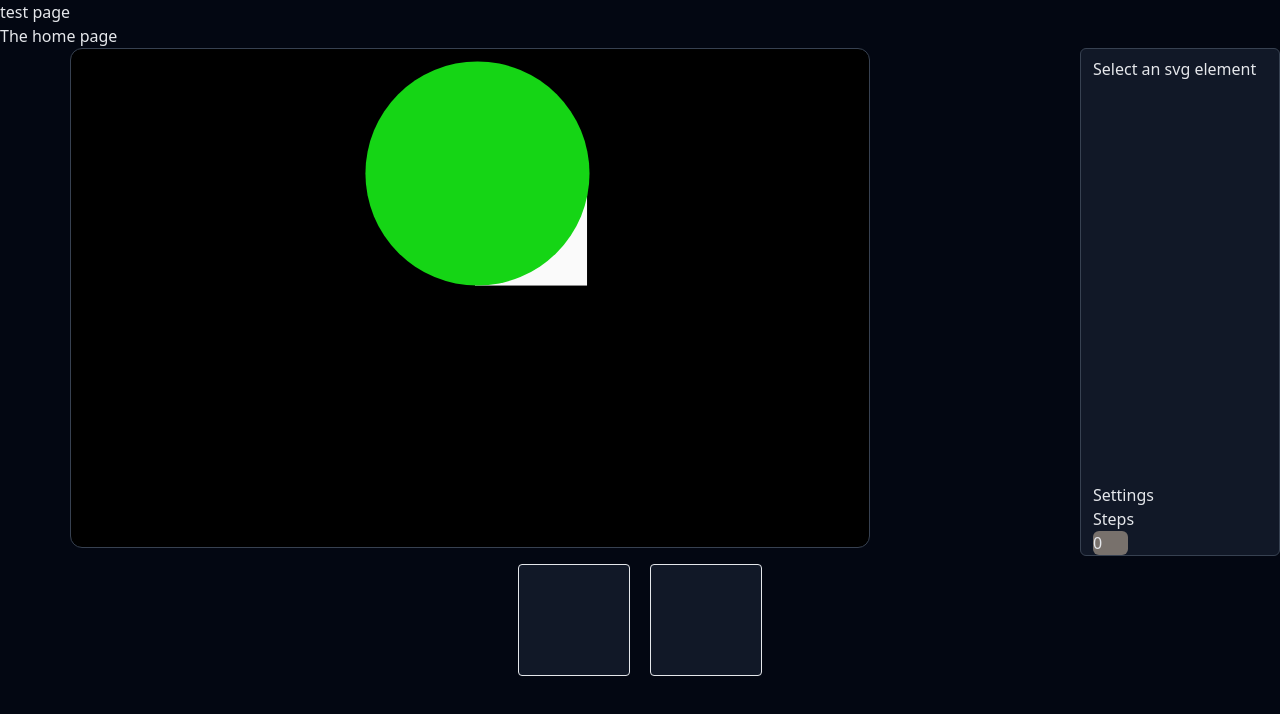
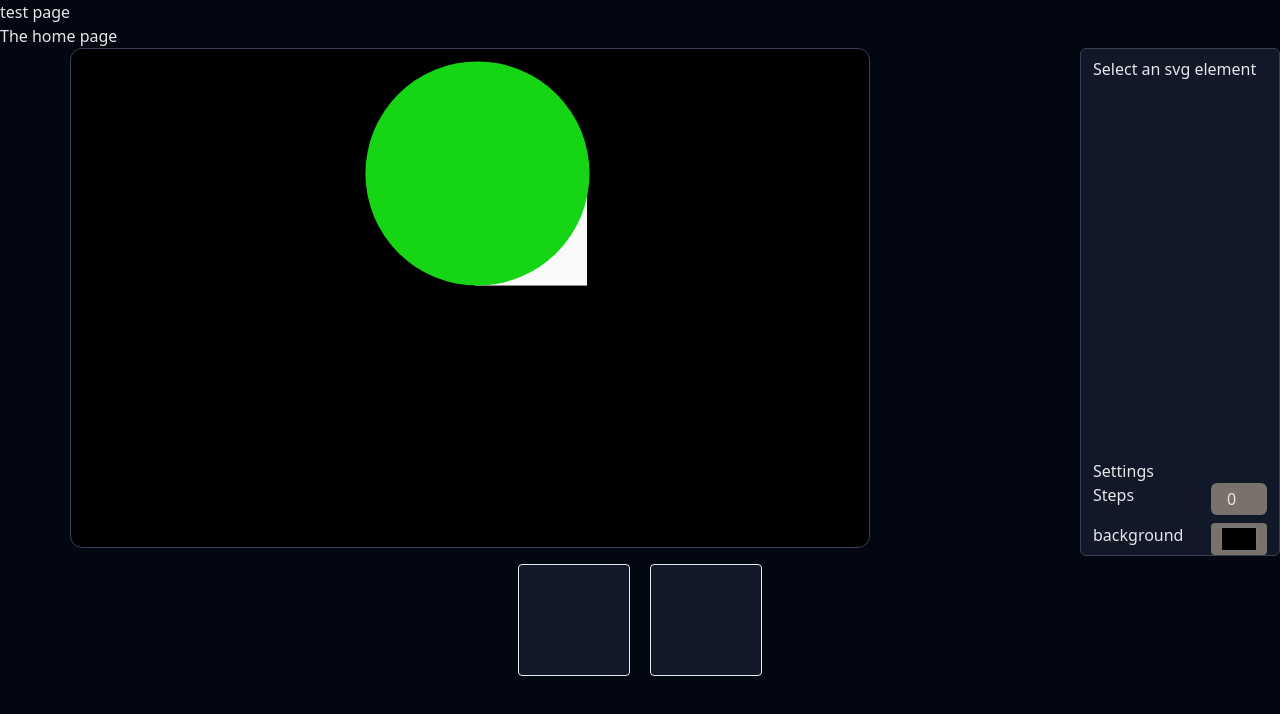
Before and after one commit to webothdo/nuxt-gui, a Nuxt app: page / in a window 1280 px wide. Shown: the top 714 px of the page. Built offline with nearby package versions, Linux system fonts and the light colour scheme; some icons are missing.

Commit message:
added background changing to the settings

```diff
--- a/components/SVGBackground.vue
+++ b/components/SVGBackground.vue
@@ -3,6 +3,8 @@
 const selection = useSelectionsStore()
 
 const objectValue = useControlsStore()
+
+const settings = useSettingsStore()
 
 const setIsActive = () => {
     selection.objectSelected.state.isActive = true
@@ -24,7 +26,7 @@ function clickedMe(element) {
 
 <template>
     <svg width="800" height="500" viewBox="0 0 200 200" xmlns="http://www.w3.org/2000/svg"
-        class="border border-gray-700 rounded-xl bg-black relative">
+        class="border border-gray-700 rounded-xl relative" :style="{ 'background-color': settings.svgBackground }">
         <template v-for="e in objectValue.objectValue">
             <SVGObject @clickRect="clickedMe" @clickCircle="clickedMe" :model="e" />
         </template>
--- a/components/controlsGUI.vue
+++ b/components/controlsGUI.vue
@@ -33,12 +33,19 @@ const selection = useSelectionsStore()
                 <p>Select an svg element</p>
             </div>
         </div>
-        <div class="flex flex-col mt-10  justify-self-end">
+        <div class="flex flex-col mt-10 justify-self-end">
             <p>Settings</p>
-            <div class="flex flex-col">
-                <label for="cx">Steps</label>
-                <input v-model="settings.steps" @change="" type="number" name="cx" @click="updateControls"
-                    class="border-none rounded-md bg-stone-500 w-1/5">
+            <div class="space-y-2">
+                <div class="flex justify-between">
+                    <label for="cx">Steps</label>
+                    <input v-model="settings.steps" @change="" type="number" name="cx" @click="updateControls"
+                        class="border-none rounded-md bg-stone-500 w-14 h-8 pl-4">
+                </div>
+                <div class="flex justify-between">
+                    <label for="background">background</label>
+                    <input v-model="settings.svgBackground" type="color" id="background" name="background"
+                        class="border-none rounded bg-stone-500 w-14 h-8 pl-2 pr-2">
+                </div>
             </div>
         </div>
     </div>
--- a/stores/useSettingsStore.js
+++ b/stores/useSettingsStore.js
@@ -1,7 +1,9 @@
 export const useSettingsStore = defineStore("settings", () => {
   const steps = ref(0);
+  const svgBackground = ref("#000000");
 
   return {
     steps,
+    svgBackground,
   };
 });
```
